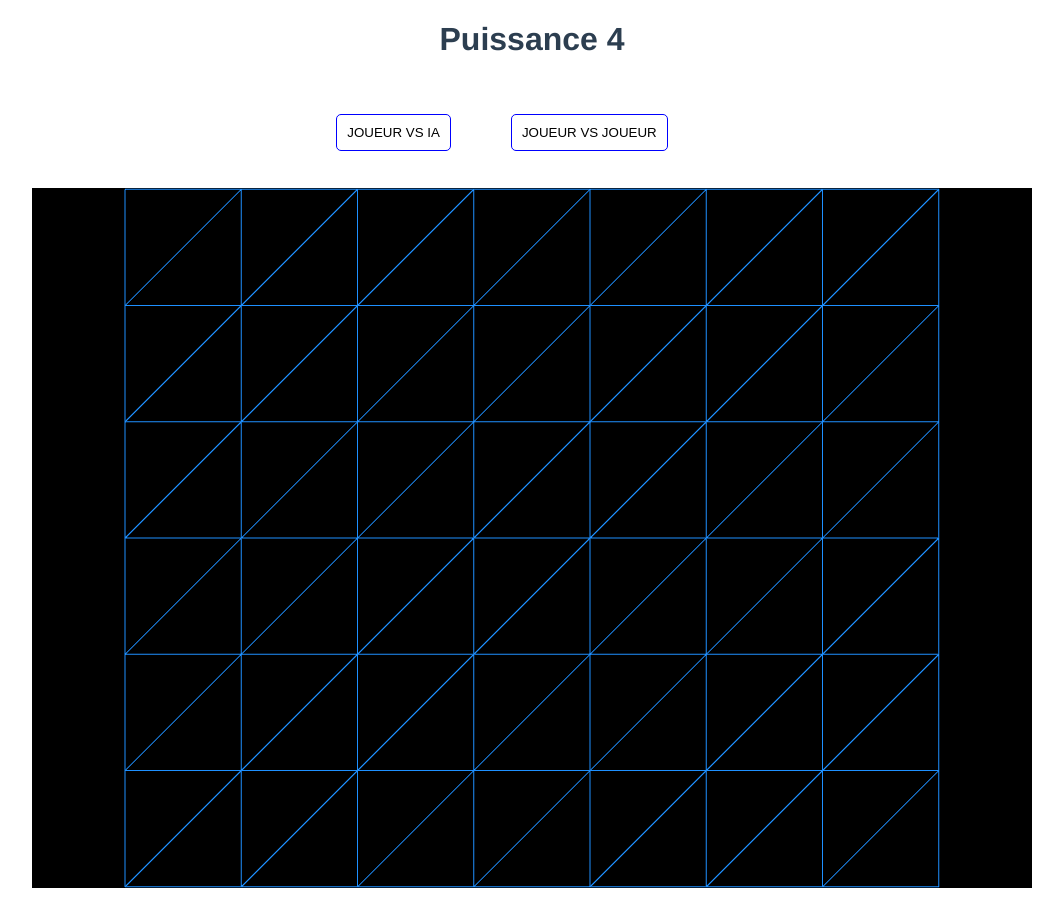
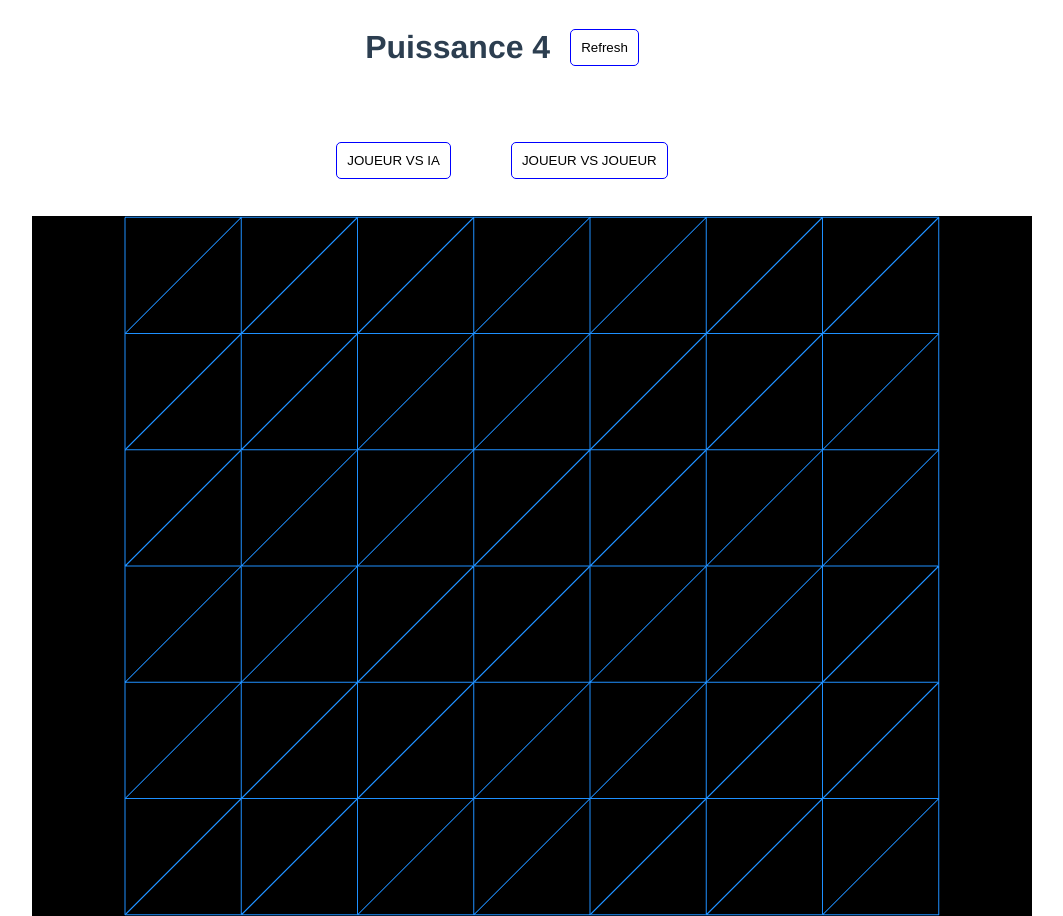
Before and after one commit to Laura857/dijkstra, a Vue app in the folder vue/: page /#/power4 in a window 1280 px wide. Shown: the whole page, without its empty margins (108-1171 px from the left). Before the commit the page ends 888 px from the top, so only its background shows below. Built offline with nearby package versions, Linux system fonts and the light colour scheme.

Commit message:
Refresh button

```diff
--- a/vue/src/components/Power4.vue
+++ b/vue/src/components/Power4.vue
@@ -1,6 +1,11 @@
 <template>
   <div id="all">
-    <h1>Puissance 4</h1>
+    <div class="title">
+      <h1 style="margin-right: 20px">Puissance 4</h1>
+      <button id="refresh" v-on:click="refresh()" class="buttonClass">
+        Refresh
+      </button>
+    </div>
     <p id="message" class="messageFinal"></p>
     <div id="player">
       <p v-if="1 === this.playerName">
@@ -304,6 +309,9 @@ export default {
         }
       }
     },
+    refresh(){
+      location.reload();
+    },
     algoForIA() {
       let casesNotToPlay = [];
 
@@ -377,7 +385,7 @@ export default {
           //premier cas
           if (
             this.plateauJeu[line][column] == this.playerName &&
-            this.plateauJeu[line + 1][column + 1] == this.playerName  &&
+            this.plateauJeu[line + 1][column + 1] == this.playerName &&
             this.plateauJeu[line + 2][column + 2] == this.playerName
           ) {
             let caseToPlay = [line + 3, column + 3];
@@ -391,8 +399,8 @@ export default {
 
           //deuxieme cas
           if (
-            this.plateauJeu[line + 1][column + 1] == this.playerName  &&
-            this.plateauJeu[line + 2][column + 2] == this.playerName  &&
+            this.plateauJeu[line + 1][column + 1] == this.playerName &&
+            this.plateauJeu[line + 2][column + 2] == this.playerName &&
             this.plateauJeu[line + 3][column + 3] == this.playerName
           ) {
             let caseToPlay = [line, column];
@@ -406,8 +414,7 @@ export default {
         }
       }
 
-
-     //check diagonal type: \
+      //check diagonal type: \
       for (var column = 0; column < this.colonne - 3; column++) {
         for (var line = 3; line < this.ligne; line++) {
           //premier cas
@@ -874,4 +881,9 @@ export default {
 #player {
   visibility: hidden;
 }
+.title {
+  display: flex;
+  align-items: center;
+  justify-content: center;
+}
 </style>
```
